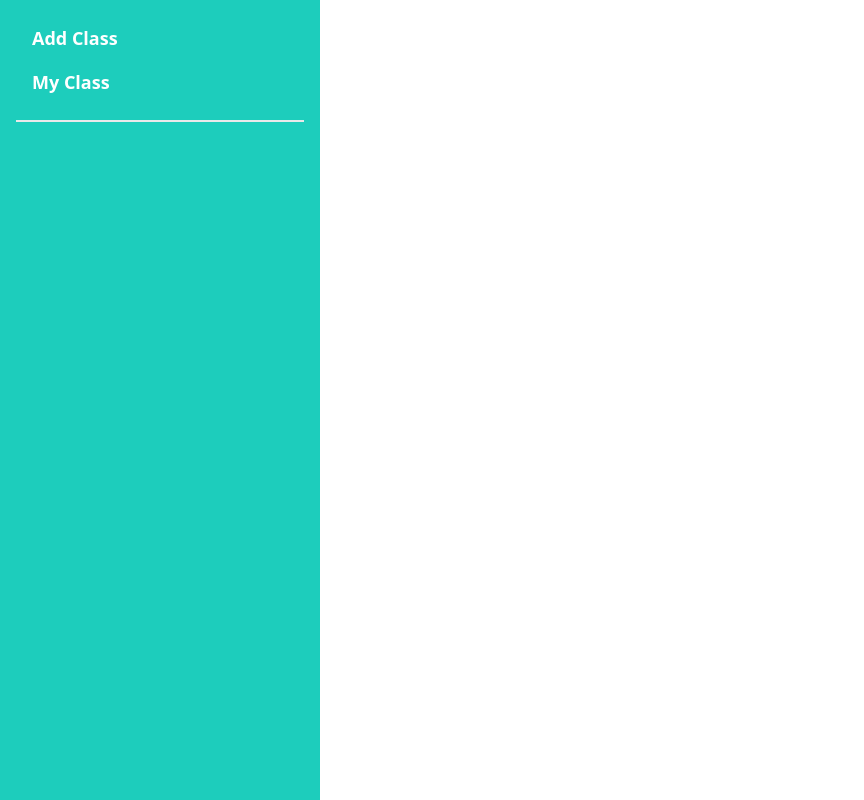
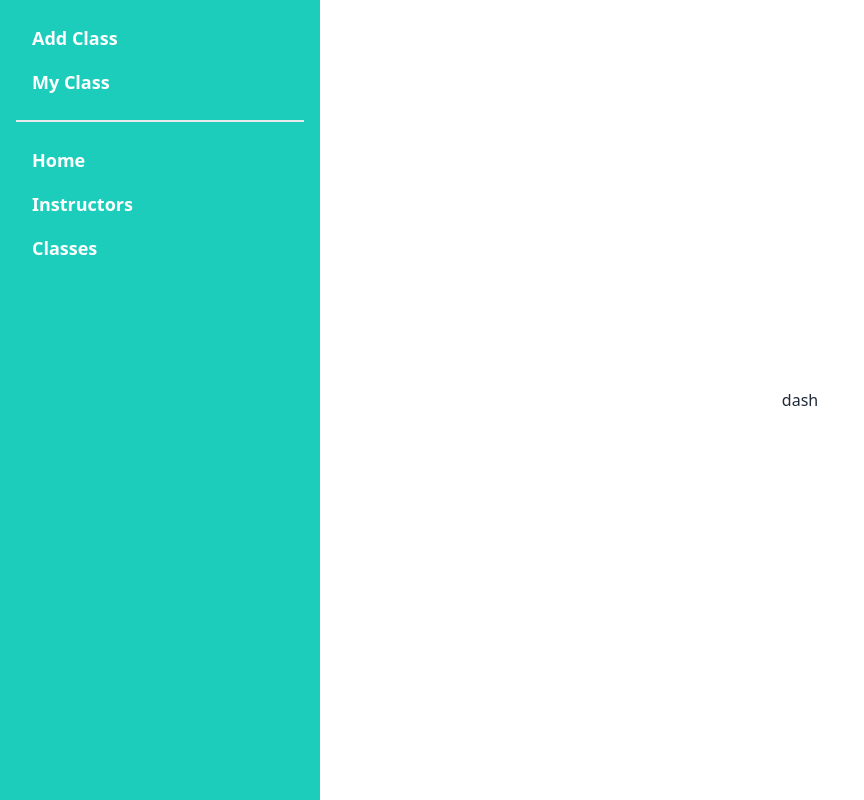
Before and after one commit to MdZisan/sports-summer-camp-client, a React (Vite) app: page /dashboard in a window 1280 px wide. Shown: the whole page, without its empty margins (0-864 px from the left). Built offline with nearby package versions, Linux system fonts and the light colour scheme; no server answers.

Commit message:
dashboard 1

```diff
--- a/src/Dashboard/Dashboard/Dashboard.jsx
+++ b/src/Dashboard/Dashboard/Dashboard.jsx
@@ -1,14 +1,16 @@
 import React from 'react';
-import { Link } from 'react-router-dom';
+import { NavLink, Outlet } from 'react-router-dom';
+import DashboardLandingPage from './DashboardLandingPage';
 
 const Dashboard = () => {
 
 
     const instructorItems = <>
     <div className='font-semibold text-lg text-white'>
-    <li><Link>Add Class</Link></li>
-    <li><Link>My Class</Link></li>
-    <div className='divider bg-white h-[2px]'></div>
+
+    <li><NavLink to={'addClass'}>Add Class</NavLink></li>
+    <li><NavLink to={'myClass'}>My Class</NavLink></li>
+
     </div>
     </>
     return (
@@ -18,6 +20,8 @@ const Dashboard = () => {
   <div className="drawer-content flex flex-col items-center justify-center">
     {/* Page content here */}
 
+    <DashboardLandingPage></DashboardLandingPage>
+    <Outlet></Outlet>
     <label htmlFor="my-drawer-2" className="btn btn-primary drawer-button lg:hidden">Open drawer</label>
 
   </div>
@@ -26,6 +30,12 @@ const Dashboard = () => {
     <ul className="menu p-4 w-80 h-full bg-accent text-base-content">
       {/* Sidebar content here */}
       {instructorItems}
+      <div className='divider bg-white h-[2px]'></div>
+      <div className='font-semibold text-lg text-white'>
+            <li><NavLink to={'/'}>Home</NavLink></li>
+      <li><NavLink to={'/instructors'}>Instructors</NavLink></li>
+            <li><NavLink to={'/classes'}>Classes</NavLink></li>
+      </div>
     </ul>
 
   </div>
--- /dev/null
+++ b/src/Dashboard/Dashboard/DashboardLandingPage.jsx
@@ -0,0 +1,11 @@
+import React from 'react';
+
+const DashboardLandingPage = () => {
+    return (
+        <div>
+            dash
+        </div>
+    );
+};
+
+export default DashboardLandingPage;
--- /dev/null
+++ b/src/Dashboard/InstructorPages/AddClass/Addclass.jsx
@@ -0,0 +1,11 @@
+import React from 'react';
+
+const Addclass = () => {
+    return (
+        <div>
+            add class
+        </div>
+    );
+};
+
+export default Addclass;
--- /dev/null
+++ b/src/Dashboard/InstructorPages/AddClass/MyClass.jsx
@@ -0,0 +1,11 @@
+import React from 'react';
+
+const MyClass = () => {
+    return (
+        <div>
+            my class
+        </div>
+    );
+};
+
+export default MyClass;
```
Also changed, not shown: src/Routes/Routes.jsx (+11 -1 lines).
